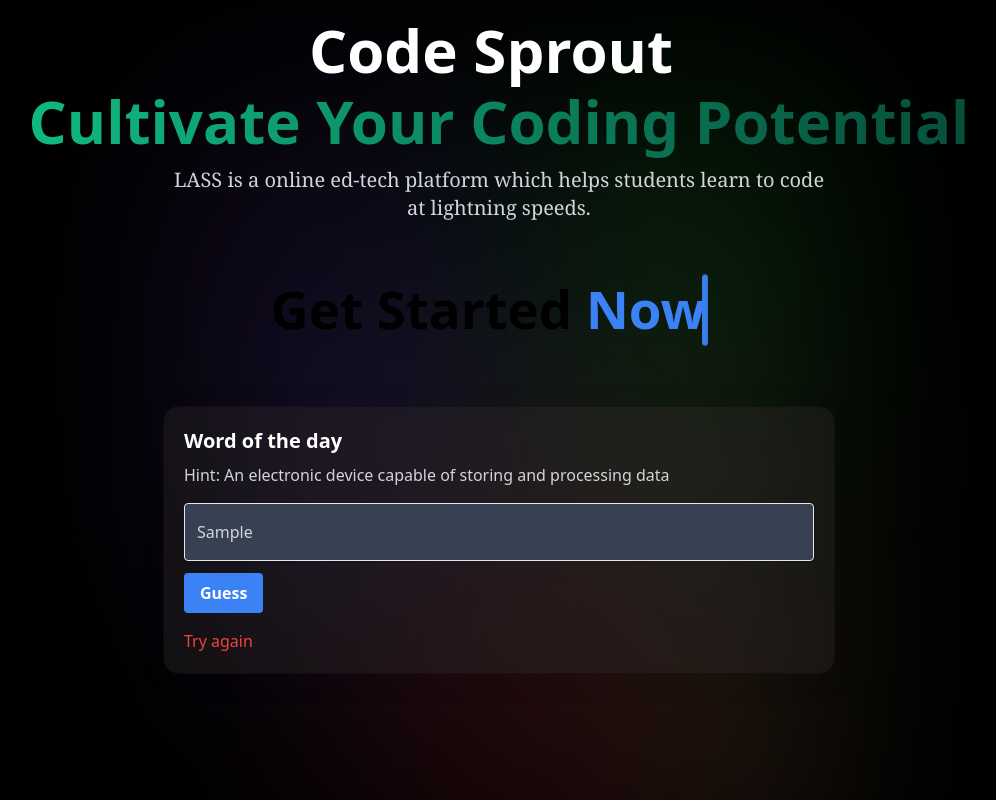
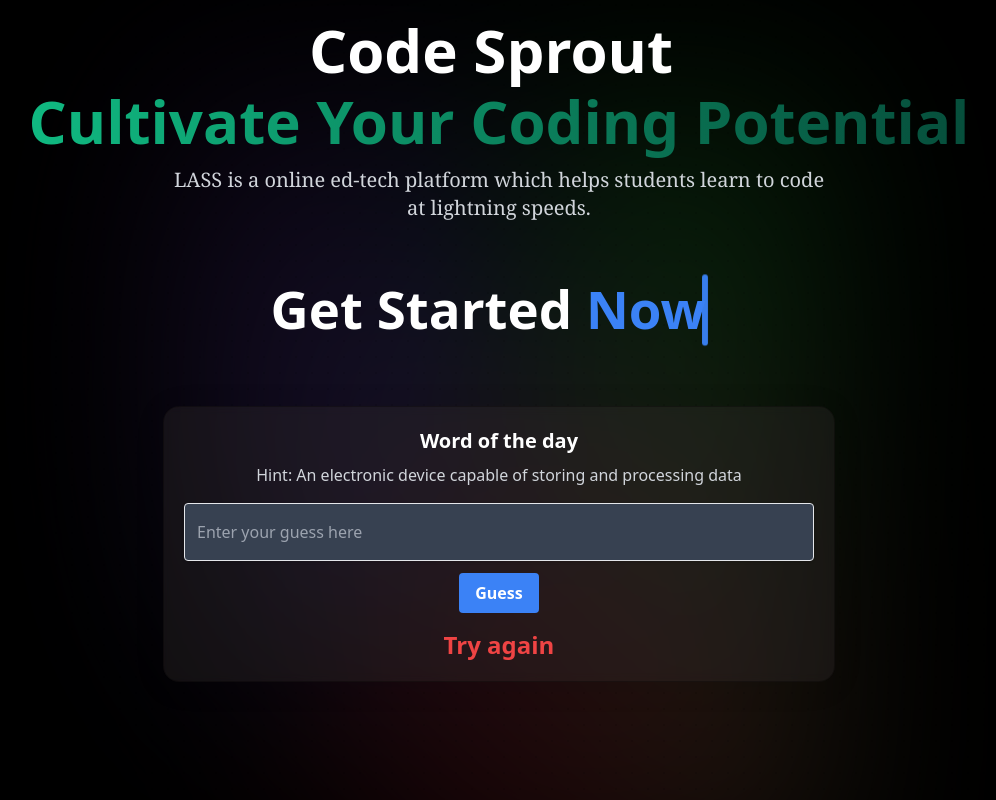
Before and after one commit to Sidd03192/CodeSprout, a Next.js app in the folder lass/my-app/: page / in a window 1280 px wide. Both pictures are taken after typing "Sample" into the empty fields and a click on the button "Guess". Shown: the whole page, without its empty margins (141-1137 px from the left). Built offline with nearby package versions, Linux system fonts and the light colour scheme.

Commit message:
small updates
hover effect on get started now
center word of the day
guess button pops out

```diff
--- a/lass/my-app/src/app/WordOfTheDay.client.jsx
+++ b/lass/my-app/src/app/WordOfTheDay.client.jsx
@@ -45,6 +45,9 @@ function WordOfTheDay() {
       setTimeout(() => setShowConfetti(false), 5000); // Hide the confetti after 5 seconds
     } else {
       setMessage('Try again');
+      setGuess(''); // Clear the input field
+      document.getElementById('guessInput').classList.add('shake'); // Add the shake class
+      setTimeout(() => document.getElementById('guessInput').classList.remove('shake'), 500); // Remove the shake class after 0.5 seconds
     }
   };
 
@@ -53,8 +56,8 @@ function WordOfTheDay() {
   return (
     <div className="max-w-md mx-auto glassmorphism text-white rounded-xl shadow-md overflow-hidden md:max-w-2xl m-3 p-5 mt-10 shadow-[0px_0px_20px_#00ff00] relative">
       {showConfetti && <Confetti className="absolute" />} {/* Show the confetti when showConfetti is true */}
-      <h2 className="font-bold text-xl mb-2">Word of the day</h2>
-      <p className="text-gray-300 text-base">Hint: {todayWord.hint}</p>
+      <h2 className="font-bold text-xl mb-2 text-center">Word of the day</h2>
+      <p className="text-gray-300 text-base text-center">Hint: {todayWord.hint}</p>
       {completed ? (
         <div className="mt-4">
           <svg xmlns="http://www.w3.org/2000/svg" fill="none" viewBox="0 0 24 24" stroke="currentColor" className="h-12 w-12 mx-auto text-green-500">
@@ -65,19 +68,32 @@ function WordOfTheDay() {
       ) : (
         <form className="mt-4" onSubmit={handleGuess}>
   <input
+    id="guessInput"
     className="shadow appearance-none border rounded w-full py-4 px-3 text-gray-300 leading-normal focus:outline-none focus:shadow-outline bg-gray-700"
     type="text"
     value={guess}
     onChange={e => setGuess(e.target.value)}
     placeholder="Enter your guess here"
-/>          <button
-            className="mt-3 bg-blue-500 hover:bg-blue-700 text-white font-bold py-2 px-4 rounded focus:outline-none focus:shadow-outline"
+  />
+  <div className="text-center">
+    <button
+      className="mt-3 bg-blue-500 hover:bg-blue-700 hover:scale-110 transition-transform duration-200 text-white font-bold py-2 px-4 rounded focus:outline-none focus:shadow-outline"
       type="submit"
     >
       Guess
     </button>
+  </div>
 </form>      )}
-      <p className="mt-4 text-red-500">{message}</p>
+      {message === 'Correct!' && (
+        <div className="text-center mt-4 text-green-500 text-2xl font-bold">
+          {message}
+        </div>
+      )}
+      {message === 'Try again' && (
+        <div className="text-center mt-4 text-red-500 text-2xl font-bold">
+          {message}
+        </div>
+      )}
     </div>
   );
 }
--- a/lass/my-app/src/app/page.jsx
+++ b/lass/my-app/src/app/page.jsx
@@ -1,5 +1,3 @@
-
-
 import Image from "next/image";
 import WordOfTheDay from './WordOfTheDay.client'; // Import the new component
 import { TypewriterEffectSmooth } from "./utils/typewriter";
@@ -8,15 +6,15 @@ export default function Landing() {
   const words = [
     {
       text: "Get",
+      className: "text-white dark:text-white",
     },
     {
       text: "Started",
+      className: "text-white dark:text-white",
     },
     {
       text: "Now",
-      className: "text-blue-500 dark:text-blue-500 ",
-
-
+      className: "text-blue-500 dark:text-blue-500",
     },
   ];
   return (
@@ -26,17 +24,15 @@ export default function Landing() {
           <span className="mr-4 inline-block text-white">Code Sprout</span>{" "}
           <br className="max-md:hidden" />
           <span className="green_gradient fix-cut-off inline-block">
-
-          Cultivate Your Coding Potential
-
+            Cultivate Your Coding Potential
           </span>
         </h1>
         <p className="desc font-poppins" style={{ margin: '0 auto' }}>
           LASS is a online ed-tech platform which helps students learn to code at lightning speeds.
         </p>
       </section>
-      <div className="text-center flex justify-center items-center w-screen mt-10 text-5xl">
-      <TypewriterEffectSmooth className="typewriter"words={words} />
+      <div className="text-center flex justify-center items-center w-screen mt-10 text-5xl transform hover:-translate-y-1 transition-all duration-200">
+        <TypewriterEffectSmooth className="typewriter" words={words} />
       </div>
       <WordOfTheDay /> {/* Include the new component */}
     </div>
```
Also changed, not shown: lass/my-app/src/app/WordOfTheDay.module.css (+19 -0 lines). Lines whose indentation alone changed are shown as unchanged.
